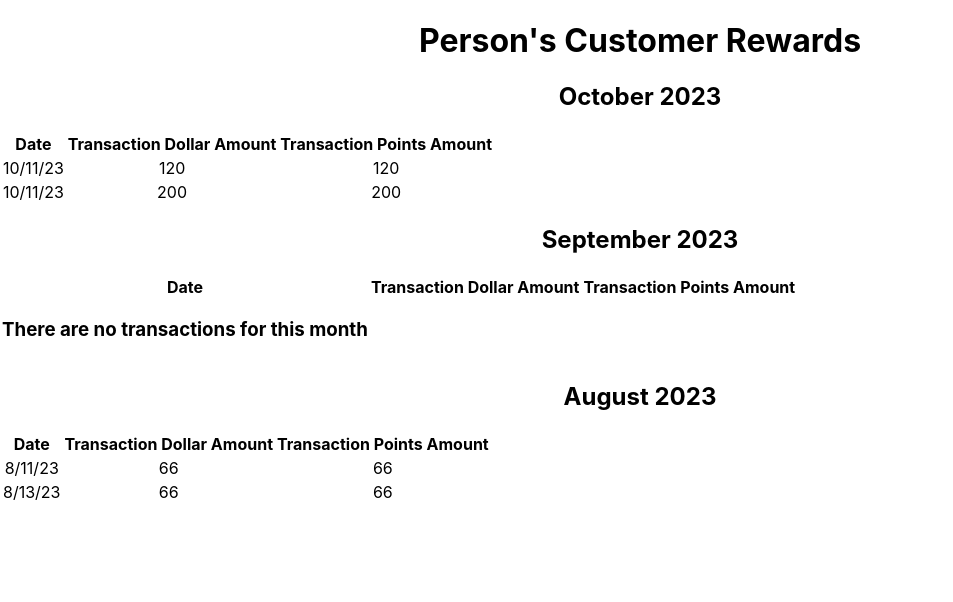
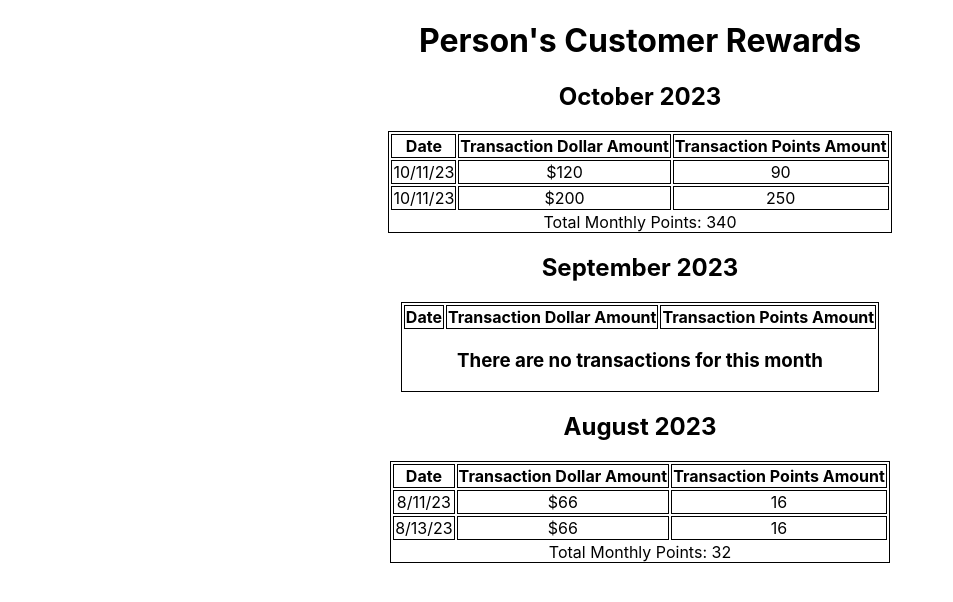
Before and after one commit to bijonl/rewards-app, a React (Create React App) app: page / in a window 1280 px wide. Shown: the top 602 px of the page, without its empty margins (0-953 px from the left). Built offline with nearby package versions, Linux system fonts and the light colour scheme.

Commit message:
figuring out monthly total points

```diff
--- a/src/App.css
+++ b/src/App.css
@@ -24,6 +24,22 @@
   color: white;
 }
 
+table {
+  display: flex;
+  justify-content: center;
+}
+
+table th {
+  border: solid 1px black;
+}
+
+table td {
+  border: solid 1px black;
+}
+
+table tbody {
+  border: solid 1px black;
+}
 .App-link {
   color: #61dafb;
 }
--- a/src/App.js
+++ b/src/App.js
@@ -12,21 +12,13 @@ function App() {
     monthsToDisplayArray.push(currentDateCopy);
   };
 
-  const calucateRewardPoints = function(dollars) {
-    let points = 0;
-  }
-
-
   return (
     <div className="App">
         <h1>Person's Customer Rewards</h1>
         <MonthTables
           monthsToDisplayArray = {monthsToDisplayArray}
           transactionLog = {transactionLog}
-
         />
-
-
     </div>
   );
 }
--- a/src/components/MonthTables.js
+++ b/src/components/MonthTables.js
@@ -2,7 +2,6 @@
 import TableDataRows from './TableDataRows';
 
 function MonthTables({monthsToDisplayArray, transactionLog}) {
-
     const tables = monthsToDisplayArray.map((date, i) =>
         <>
             <h2>{date.toLocaleString('default', { month: 'long',   year: "numeric" })}</h2>
@@ -15,12 +14,11 @@ function MonthTables({monthsToDisplayArray, transactionLog}) {
                 </tr>
 
                 <TableDataRows
-                    transactionLog = {
+                    filteredTransactionLog = {
                         transactionLog.filter((trans) =>
                         date.toLocaleString('default', { month: 'long', year: 'numeric'}) == new Date(trans.transactionDate).toLocaleString('default', { month: 'long',   year: 'numeric'}))
                     }
                 />
-
             </tbody>
             </table>
         </>
--- a/src/components/TableDataRows.js
+++ b/src/components/TableDataRows.js
@@ -1,17 +1,31 @@
 
-function TableDataRows({transactionLog}) {
-    if(transactionLog.length > 0) {
+function TableDataRows({filteredTransactionLog}) {
+    const calculateRewardPoints = function(dollars) {
+        let points = 0;
+        if(dollars >= 50) {
+          if(dollars - 100 >= 0) {
+            points += ((100 - 50));
+            points += ((dollars - 100)*2);
+          } else {
+            points += (dollars - 50);
+          }
+        }
+        return points;
+    }
+    if(filteredTransactionLog.length > 0) {
         return (
             <>
-            {transactionLog.map(function(transaction, i) {
+            {filteredTransactionLog.map(function(transaction, i) {
               return (
                 <tr key={i}>
                   <td>{transaction.transactionDate}</td>
-                  <td>{transaction.transactionAmount}</td>
-                  <td>{transaction.transactionAmount}</td>
+                  <td>${transaction.transactionAmount}</td>
+                  <td>{calculateRewardPoints(transaction.transactionAmount)}</td>
                 </tr>
               )
             })}
+            <div>
+                Total Monthly Points: {filteredTransactionLog.reduce((acc, obj) => acc + calculateRewardPoints(obj.transactionAmount), 0)}</div>
             </>
         );
     } else {
```
